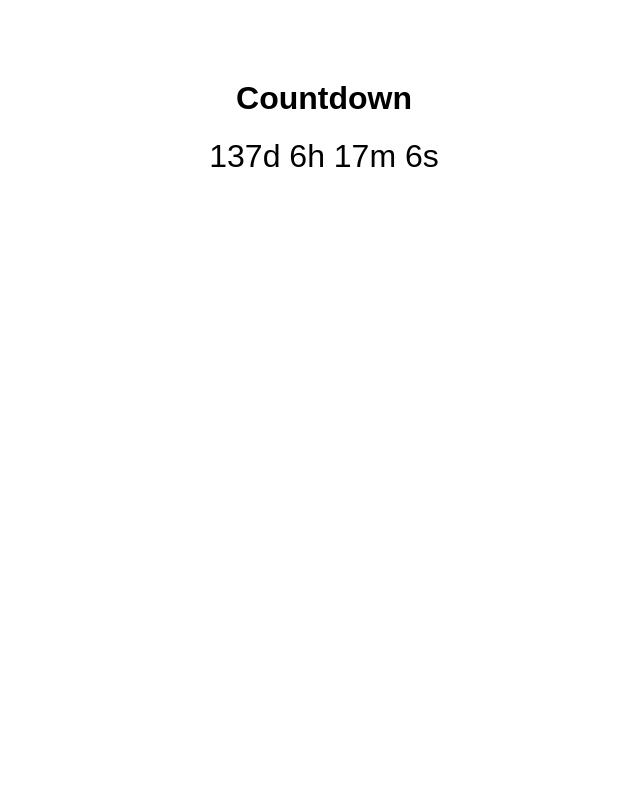
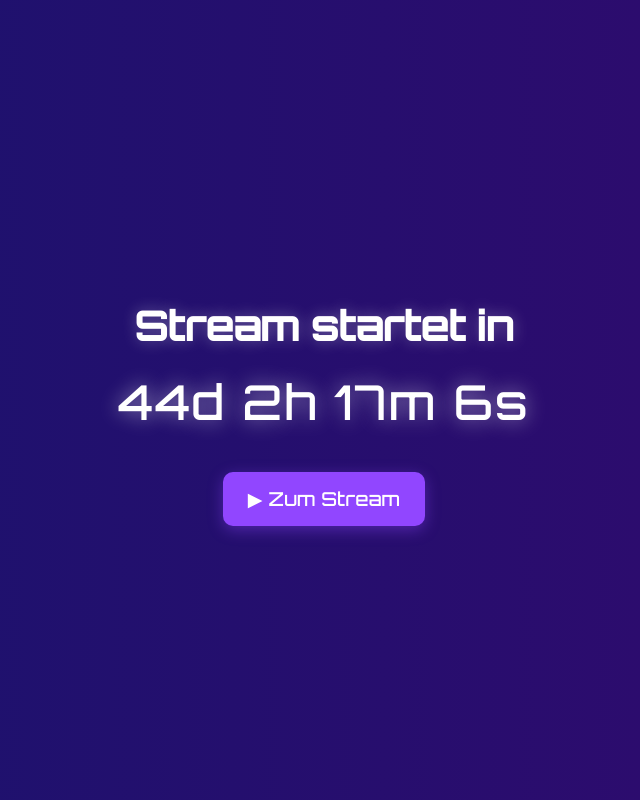
Before and after one commit to Jubhub11/Countdown, a plain HTML site: page index.html in a window 1280 px wide. Shown: the whole page, without its empty margins (316-956 px from the left). Drawn offline with Linux system fonts and the light colour scheme.

Commit message:
Update index.html

```diff
--- a/index.html
+++ b/index.html
@@ -2,32 +2,92 @@
 <html lang="de">
 <head>
 <meta charset="UTF-8">
-<title>Countdown</title>
+<meta name="viewport" content="width=device-width, initial-scale=1.0">
+<title>Stream Countdown</title>
 <style>
-  body { font-family: sans-serif; text-align: center; margin-top: 5em; }
-  #countdown { font-size: 2em; }
+  @import url('https://fonts.googleapis.com/css2?family=Orbitron:wght@500&display=swap');
+
+  body {
+    margin: 0;
+    font-family: 'Orbitron', sans-serif;
+    display: flex;
+    flex-direction: column;
+    justify-content: center;
+    align-items: center;
+    height: 100vh;
+    background: linear-gradient(270deg, #4b006e, #001d6e, #00736e);
+    background-size: 600% 600%;
+    animation: gradientShift 20s ease infinite;
+    color: white;
+    text-align: center;
+  }
+
+  @keyframes gradientShift {
+    0% {background-position: 0% 50%;}
+    50% {background-position: 100% 50%;}
+    100% {background-position: 0% 50%;}
+  }
+
+  h1 {
+    font-size: 2.5em;
+    margin-bottom: 20px;
+    text-shadow: 0 0 15px rgba(255,255,255,0.3);
+  }
+
+  #countdown {
+    font-size: 3em;
+    letter-spacing: 2px;
+    margin-bottom: 40px;
+    text-shadow: 0 0 20px rgba(255,255,255,0.5);
+  }
+
+  a.twitch-link {
+    display: inline-block;
+    padding: 15px 25px;
+    background-color: #9146FF;
+    color: white;
+    text-decoration: none;
+    border-radius: 10px;
+    font-size: 1.2em;
+    transition: background 0.3s ease, transform 0.2s ease;
+    box-shadow: 0 4px 15px rgba(145,70,255,0.4);
+  }
+
+  a.twitch-link:hover {
+    background-color: #772ce8;
+    transform: scale(1.05);
+  }
 </style>
 </head>
 <body>
-<h1>Countdown</h1>
+  <h1>Stream startet in</h1>
   <div id="countdown"></div>
+  <a href="https://www.twitch.tv/91chief" target="_blank" class="twitch-link">
+    ▶ Zum Stream
+  </a>
 
   <script>
-  const targetDate = new Date("2025-12-31T00:00:00"); // Ziel-Datum
+    const targetDate = new Date("2025-09-28T20:00:00"); // Stream-Start-Datum & Uhrzeit
+
     function updateCountdown() {
       const now = new Date();
       const diff = targetDate - now;
+      const countdownEl = document.getElementById("countdown");
+
       if (diff <= 0) {
-      document.getElementById("countdown").textContent = "Frohes Neues Jahr!";
+        countdownEl.textContent = "Der Stream läuft jetzt!";
         return;
       }
+
       const days = Math.floor(diff / (1000 * 60 * 60 * 24));
       const hours = Math.floor((diff / (1000 * 60 * 60)) % 24);
       const mins = Math.floor((diff / (1000 * 60)) % 60);
       const secs = Math.floor((diff / 1000) % 60);
-    document.getElementById("countdown").textContent =
+
+      countdownEl.textContent =
         `${days}d ${hours}h ${mins}m ${secs}s`;
     }
+
     setInterval(updateCountdown, 1000);
     updateCountdown();
   </script>
```
Lines whose indentation alone changed are shown as unchanged.
